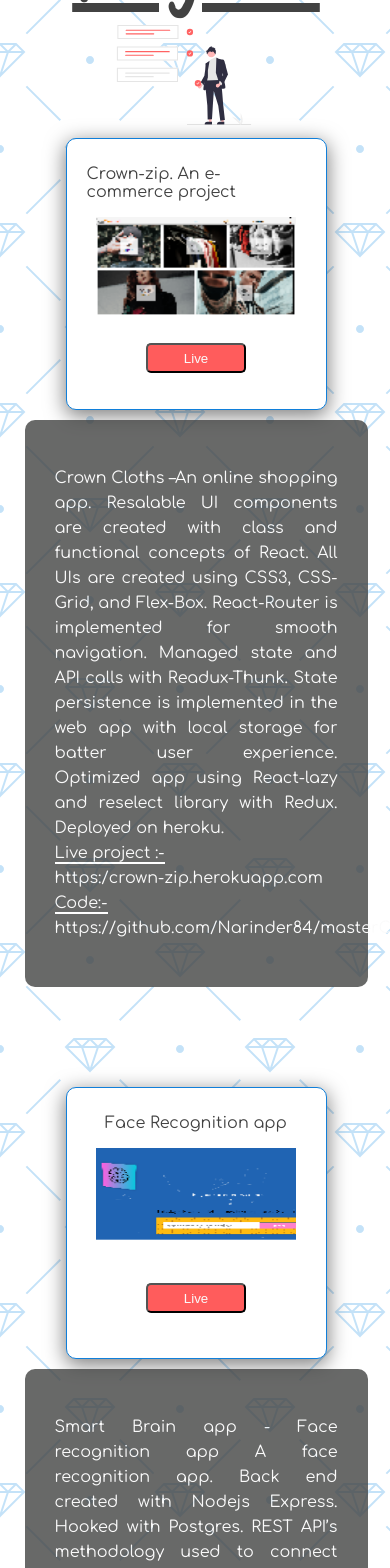
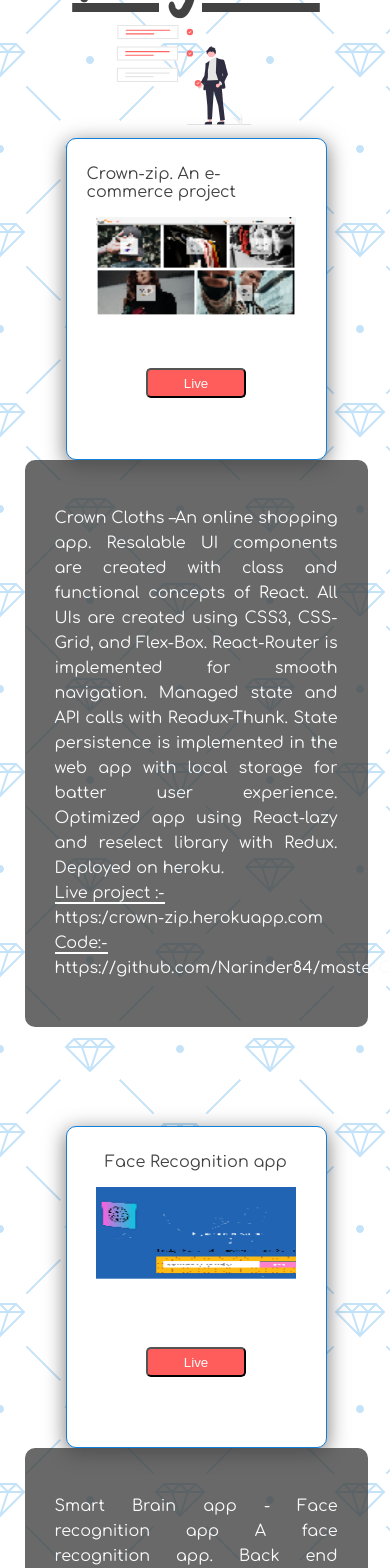
Before and after one commit to Narinder84/dream-projects, a React (Create React App) app: page / in a window 390 px wide. Shown: the part 2820-4388 px from the top of the page. Built offline with nearby package versions, Linux system fonts and the light colour scheme.

Commit message:
mobile UI

```diff
--- a/src/components/darkLightMode/darkLightComponents/lightDark.project/lightDark.project.component.js
+++ b/src/components/darkLightMode/darkLightComponents/lightDark.project/lightDark.project.component.js
@@ -22,7 +22,7 @@ const LightDarkProjectSection = ({ isLightMode, handleProject }) => {
 			</div>
 			<div className='project-container'>
 				<div className='project-all'>
-					<div className='image-container pro' id='image-container'>
+					<div className='image-container pro' id='image-container-1'>
 						<p>Crown-zip. An e-commerce project</p>
 						<img src={work} alt='Idea' id='work' />
 						<div className='btn-wr'>
@@ -59,7 +59,7 @@ const LightDarkProjectSection = ({ isLightMode, handleProject }) => {
 					</div>
 				</div>
 				<div className='project-all'>
-					<div className='image-container pro' id='image-container'>
+					<div className='image-container pro' id='image-container-1'>
 						<p>Face Recognition app</p>
 						<img src={smartBrainApp} alt='Idea' id='work' />
 						<div className='btn-wr'>
--- a/src/components/darkLightMode/darkLightComponents/lightDark.project/lightDark.project.styles.css
+++ b/src/components/darkLightMode/darkLightComponents/lightDark.project/lightDark.project.styles.css
@@ -36,7 +36,13 @@ h1 {
 	display: flex;
 	margin-bottom: 20px;
 }
-
+#image-container-1 {
+	display: flex;
+	flex-direction: column;
+	align-items: center;
+	width: 300px;
+	height: 300px;
+}
 #image-container {
 	display: flex;
 	flex-direction: column;
```
